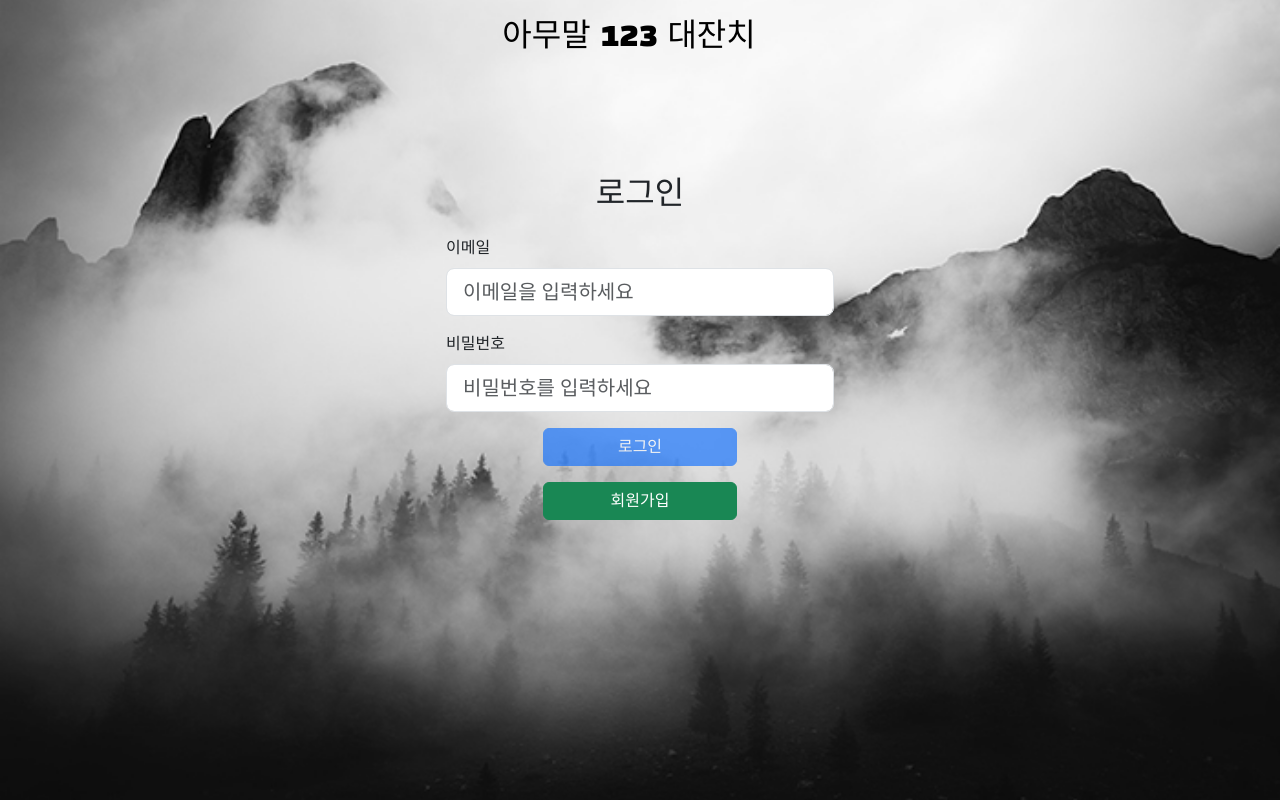
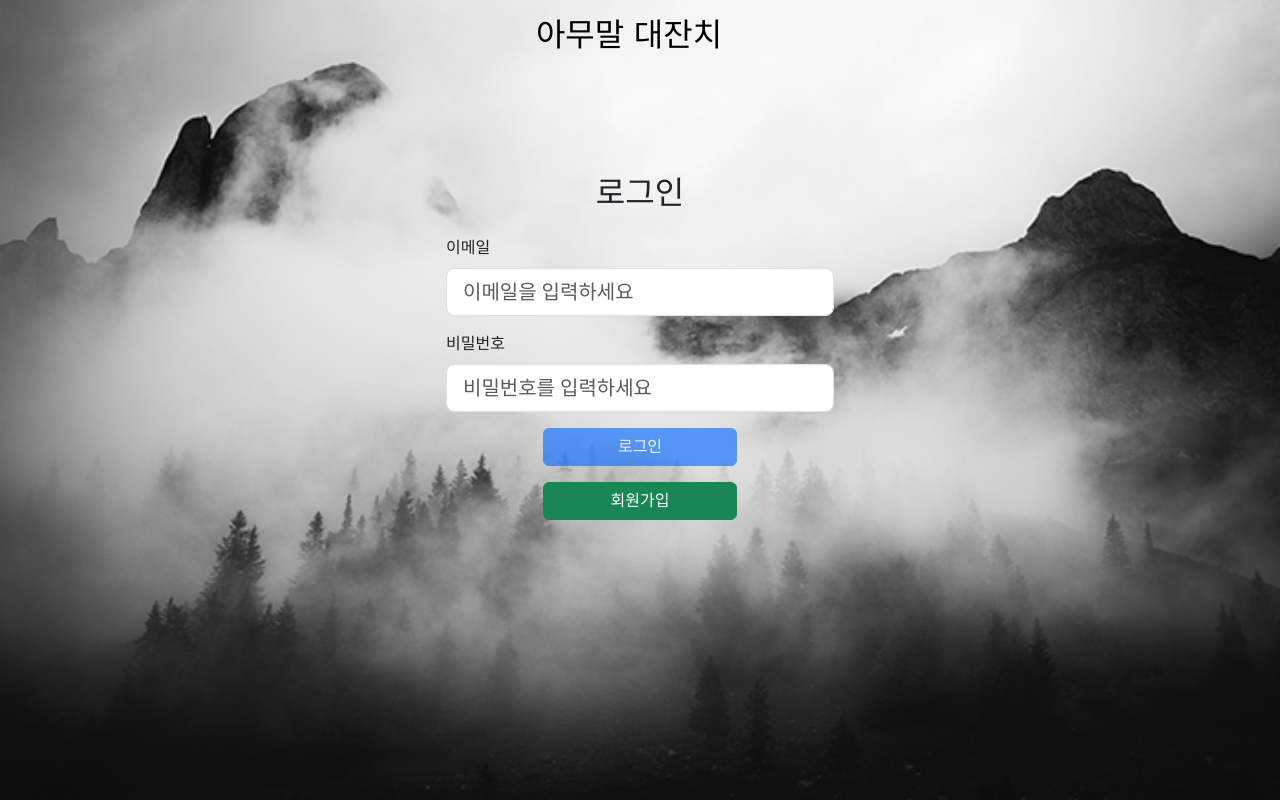
Before and after one commit to 100-hours-a-week/2-hyun-lee-community-re, a React (Create React App) app: page / in a window 1280 px wide. Built offline with nearby package versions, Linux system fonts and the light colour scheme; a web font is replaced by a local one.

Commit message:
fix: login페이지 수정

```diff
--- a/src/pages/login.js
+++ b/src/pages/login.js
@@ -54,7 +54,7 @@ const Login = () =>{
 
     return (
         <>
-          <Header title="아무말 123 대잔치" />
+          <Header title="아무말 대잔치" />
           <Card id="custom-card" className="post-header-card custom-class-card">
             <Row className="d-flex justify-content-center align-items-center">
               <Col xs={6}>
```
